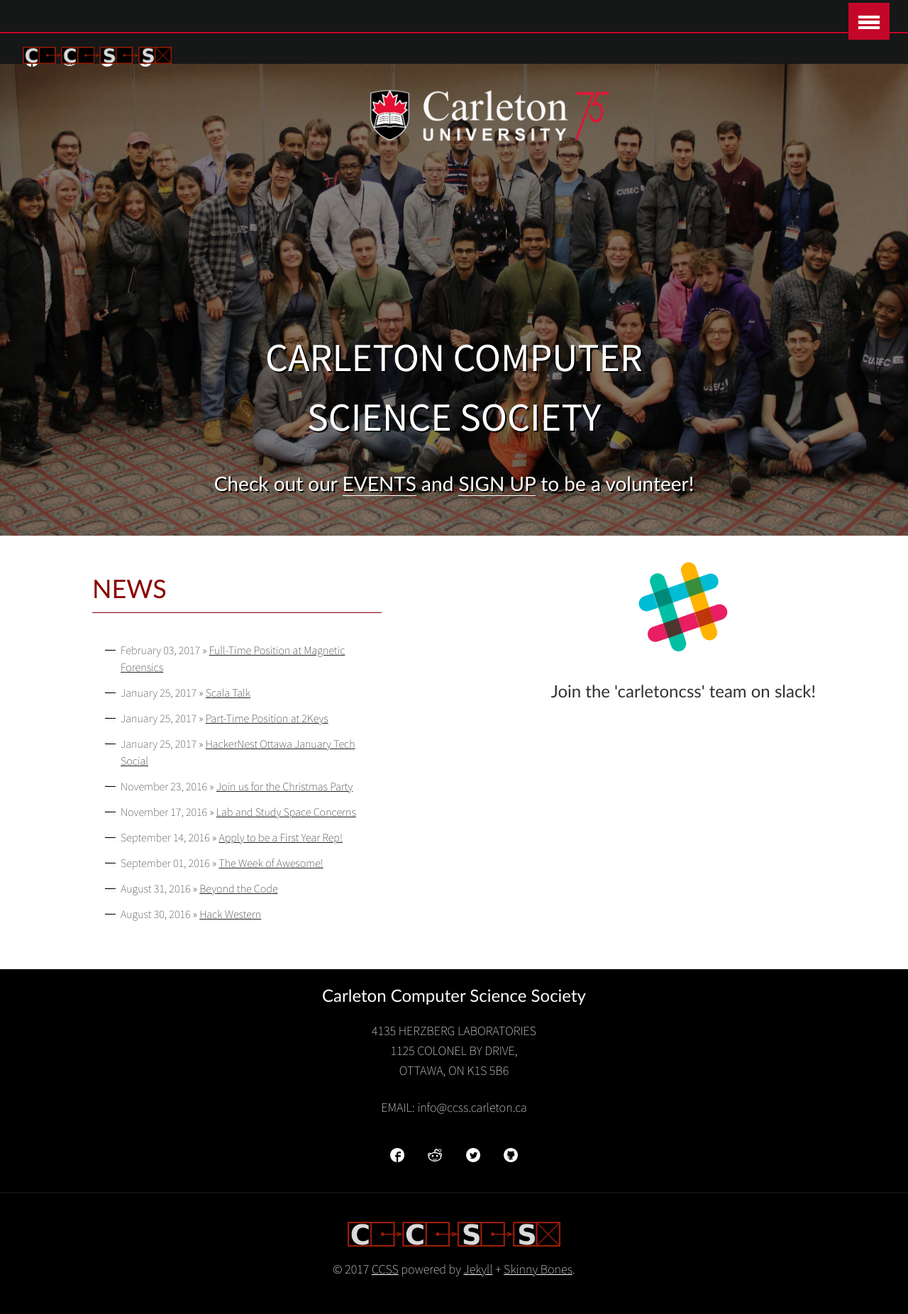
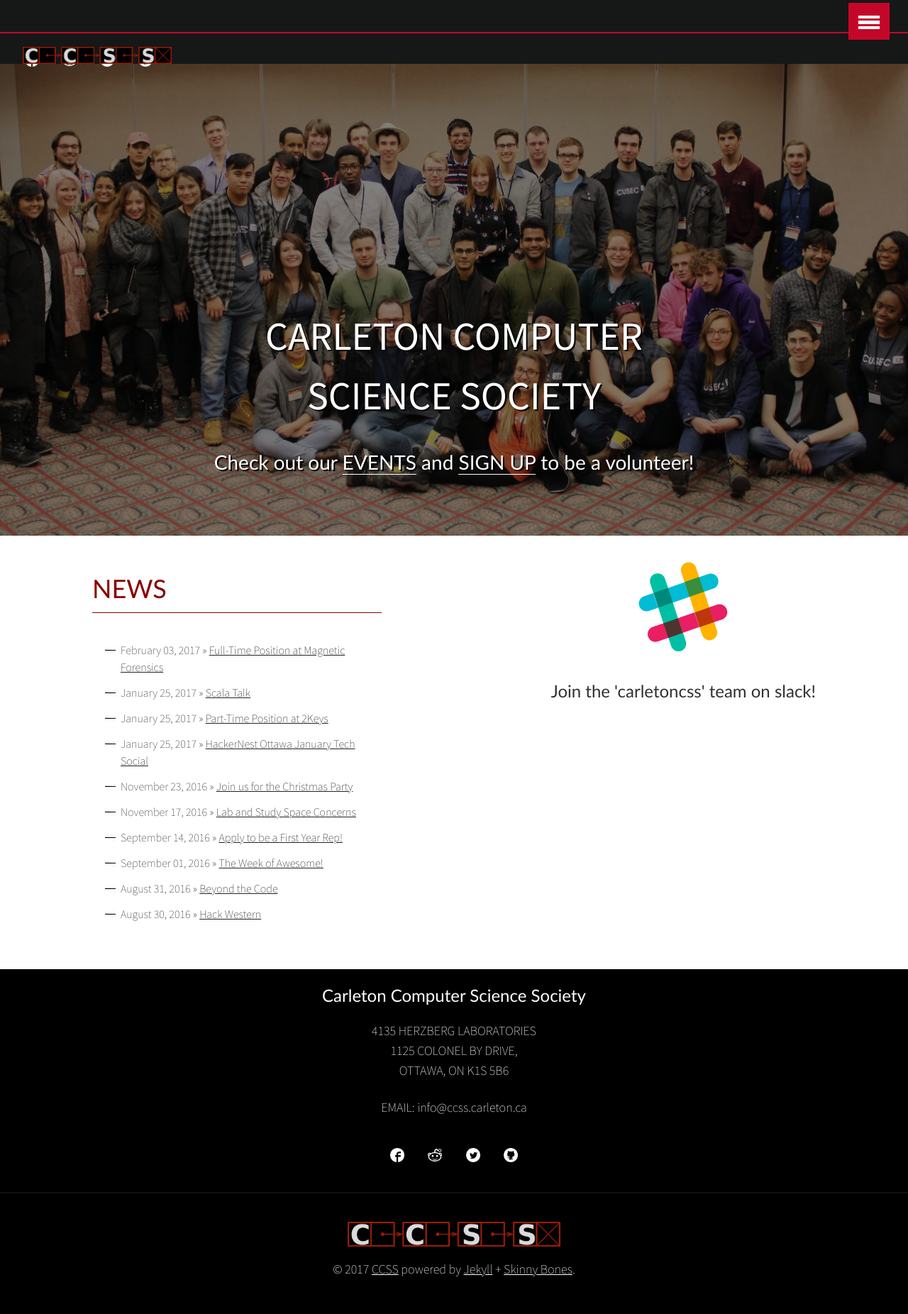
Before and after one commit to CarletonComputerScienceSociety/carletoncomputersciencesociety.github.io, a Jekyll site: the page built from index.md, in a window 1280 px wide. Shown: the whole page at 71% size. Built offline with Jekyll 4.4.1, drawn with Linux system fonts in a browser that asks for light colours.

Commit message:
Update main.html

```diff
--- a/_layouts/main.html
+++ b/_layouts/main.html
@@ -6,9 +6,9 @@
 {% include social-media.html %}
 </div>
 <div class="main-page-image-wrapper" style=" height:700px;background-image: linear-gradient(rgba(0, 0, 0, 0.5), rgba(0, 0, 0, 0.5)), url('{{ page.pimage }}'); font-size:{{ page.subjectsize }};">
-  <div class="front-logo">
+  <!--div class="front-logo">
     <img style="display:block;"class="cu-logo" src= "/images/cu-logo.png">
-  </div>
+  </div-->
   <div class='main-front-page-subject' style="{{ page.subjectstyle }}">CARLETON COMPUTER<br>SCIENCE SOCIETY
     <h3 style="margin-bottom:50px;">Check out our <a href="https://ccss.carleton.ca/community/events/" target="_blank" class="skinny-underline">events</a> and <a href="https://ccss.carleton.ca/opportunities/volunteer/" target="_blank" class="skinny-underline">sign up</a> to be a volunteer!</h3>
   </div>
```
